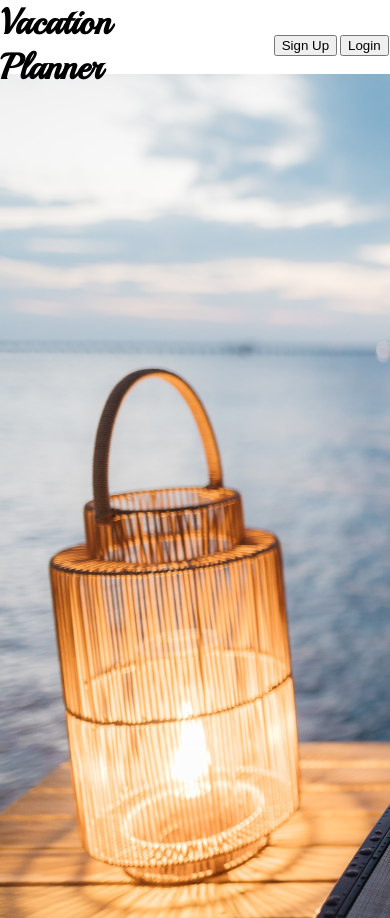
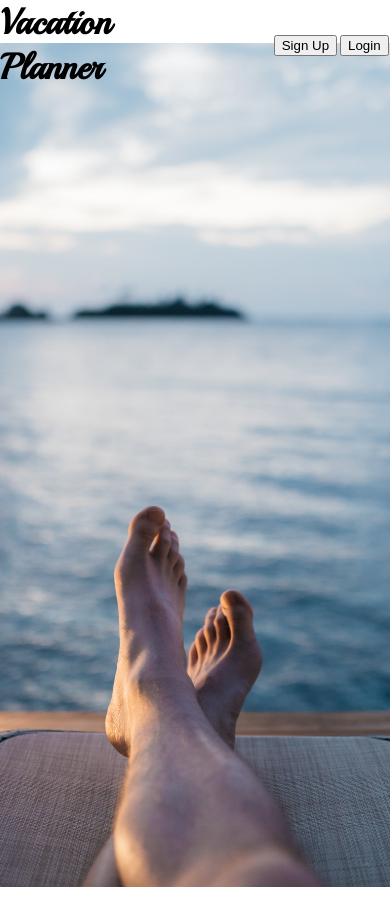
Before and after one commit to hiterharris/vacation-client, a React (Create React App) app: page / in a window 390 px wide. After the commit the page ends 887 px from the top, so only its background shows below. Built offline with nearby package versions, Linux system fonts and the light colour scheme.

Commit message:
hero media queries

```diff
--- a/src/index.js
+++ b/src/index.js
@@ -10,7 +10,4 @@ ReactDOM.render(
   document.getElementById('root')
 );
 
-// If you want your app to work offline and load faster, you can change
-// unregister() to register() below. Note this comes with some pitfalls.
-// Learn more about service workers: https://bit.ly/CRA-PWA
 serviceWorker.unregister();
--- a/src/styles/home.scss
+++ b/src/styles/home.scss
@@ -7,5 +7,15 @@ body {
     background-size: cover;
     height: 100vh;
     max-width: 100vw;
-    margin-top: -4%;
+    margin-top: -3.15%;
+
+    @media(max-width: 1200px) {
+        margin-top: -5%;
+        background-position: center;
+    }
+
+    @media(max-width: 800px) {
+        margin-top: -12%;
+        background-position: center;
+    }
 }
```
